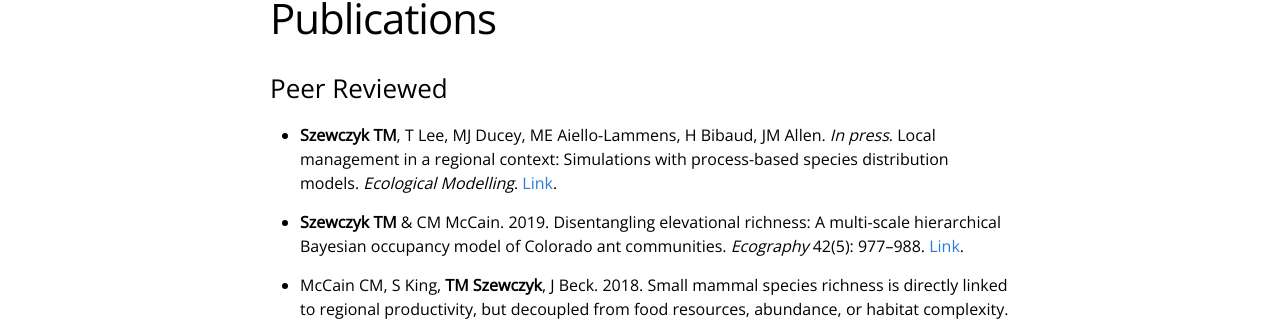
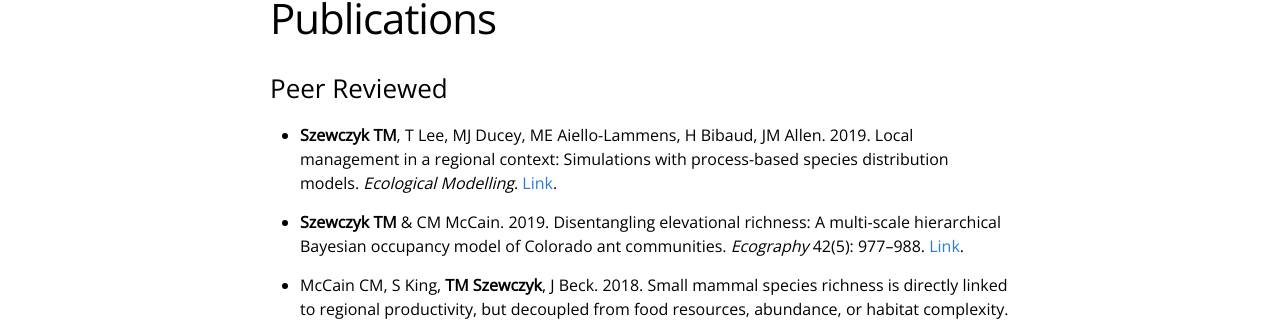
Before and after one commit to Sz-Tim/Sz-Tim.github.io, a Jekyll site: the page built from publications.md, in a window 1280 px wide. Shown: the part 110-431 px from the top of the page. Built offline with Jekyll 4.4.1, drawn with Linux system fonts in a browser that asks for light colours.

Commit message:
added publication date

```diff
--- a/publications.md
+++ b/publications.md
@@ -7,7 +7,7 @@ weight: 4
 
 ### Peer Reviewed
 
-- **Szewczyk TM**, T Lee, MJ Ducey, ME Aiello-Lammens, H Bibaud, JM Allen. *In press*. Local management in a regional context: Simulations with process-based species distribution models. *Ecological Modelling*. [Link](https://doi.org/10.1016/j.ecolmodel.2019.108827).
+- **Szewczyk TM**, T Lee, MJ Ducey, ME Aiello-Lammens, H Bibaud, JM Allen. 2019. Local management in a regional context: Simulations with process-based species distribution models. *Ecological Modelling*. [Link](https://doi.org/10.1016/j.ecolmodel.2019.108827).
 
 - **Szewczyk TM** & CM McCain. 2019. Disentangling elevational richness: A multi-scale hierarchical Bayesian occupancy model of Colorado ant communities. *Ecography* 42(5): 977–988. [Link](https://doi.org/10.1111/ecog.04115).
 
```
